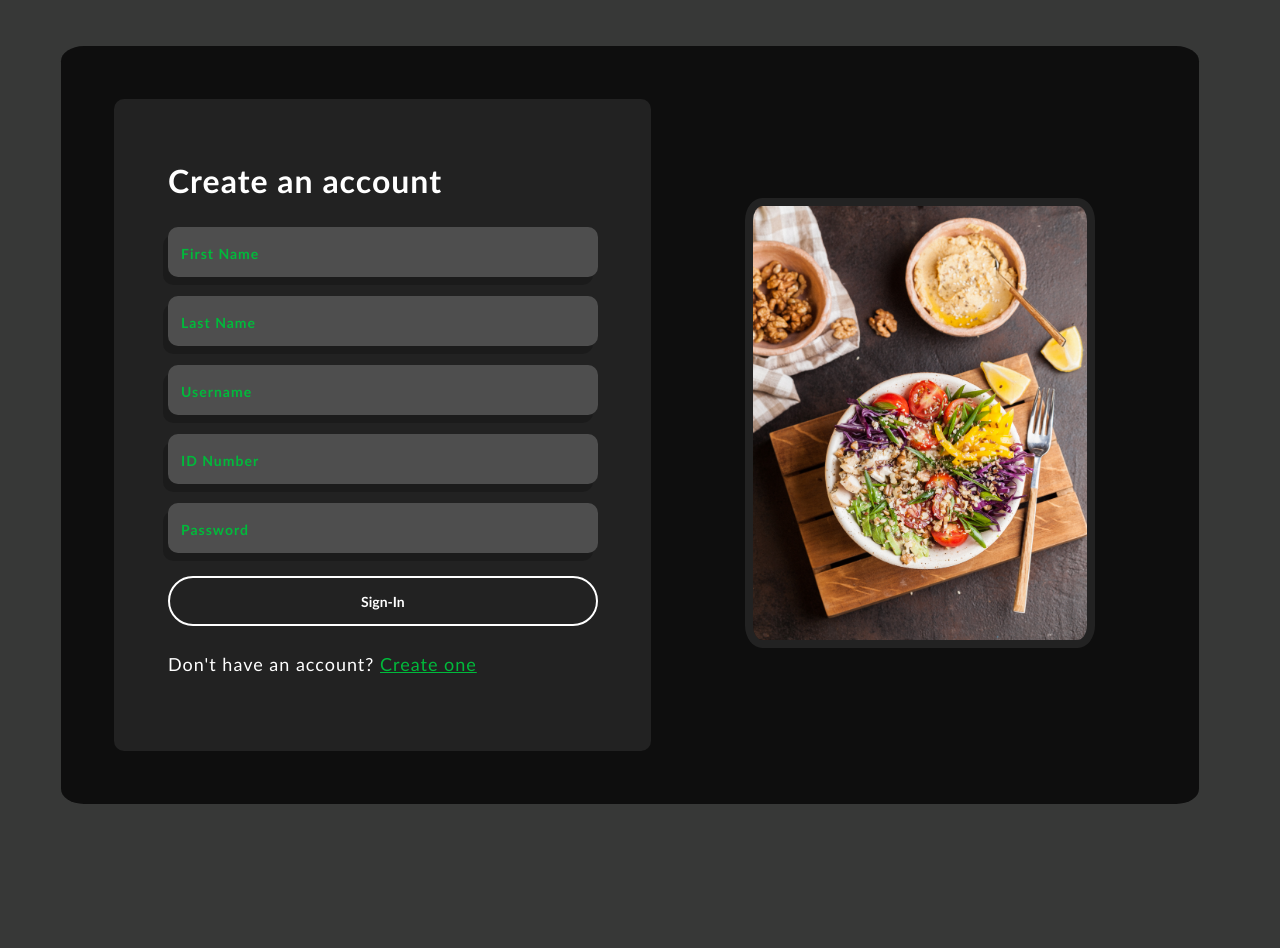
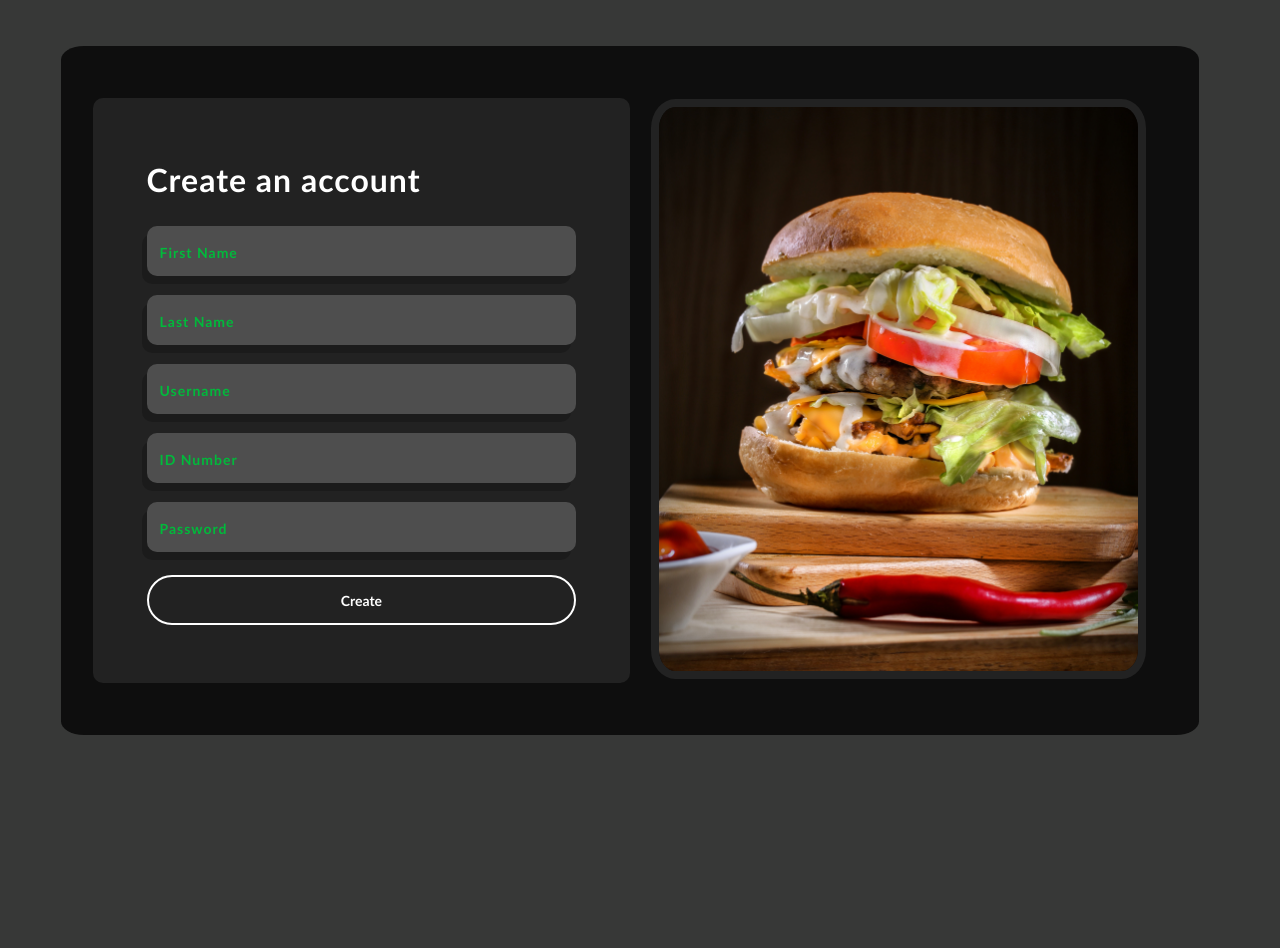
Before and after one commit to AtharvG-124/Atharv-Adrish-Chakshan-2, a PHP site: page /signup.html in a window 1280 px wide. Shown: the part 78-1026 px from the top of the page. After the commit the page ends 813 px from the top, so only its background shows below. Run offline with PHP 8.4, Linux system fonts and the light colour scheme.

Commit message:
sign up page cleaned up

```diff
--- a/forms.css
+++ b/forms.css
@@ -81,6 +81,9 @@ img {
   border-radius: 5%;
   /* box-shadow: -8px 8px 5px rgb(14, 14, 14); */
   border: 0.5rem solid #222;
+  width: 100%;
+  height: 100%;
+  object-fit: cover;
 }
 
 h1 {
@@ -248,6 +251,7 @@ h1 {
   width: 50%; */
   padding: 2%;
   margin: auto;
+  width: 50%;
 }
 
 .signin {
@@ -268,7 +272,6 @@ h1 {
 .main {
   background-color: #222;
   padding: 5%;
-  margin: 2%;
   border-radius: 10px;
   /* box-shadow: -8px 8px 5px rgb(14, 14, 14); */
   float: left;
--- a/signup.html
+++ b/signup.html
@@ -73,16 +73,14 @@
         </div>
 
         <div>
-          <a href="index.html"
-            ><button class="submit-button">Sign-In</button></a
-          >
+          <a href="index.html"><button class="submit-button">Create</button></a>
         </div>
 
-        <p>Don't have an account? <a href="signup.html">Create one</a></p>
+        <!-- <p>Don't have an account? <a href="signup.html">Create one</a></p> -->
       </div>
       <div class="feature_img">
         <img
-          src="assets/mariana-medvedeva-fk6IiypMWss-unsplash.jpg"
+          src="assets/pexels-rajesh-tp-1633578.jpg"
           alt="Have a good lunch!"
           height="450px"
           width="350px"
```
Also changed, not shown: assets/pexels-rajesh-tp-1633578.jpg (added).
